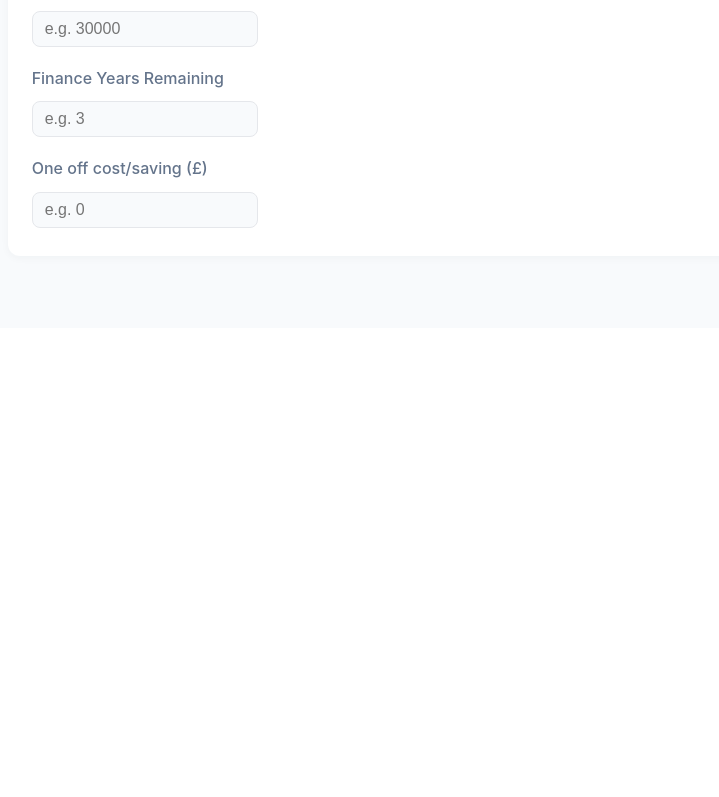
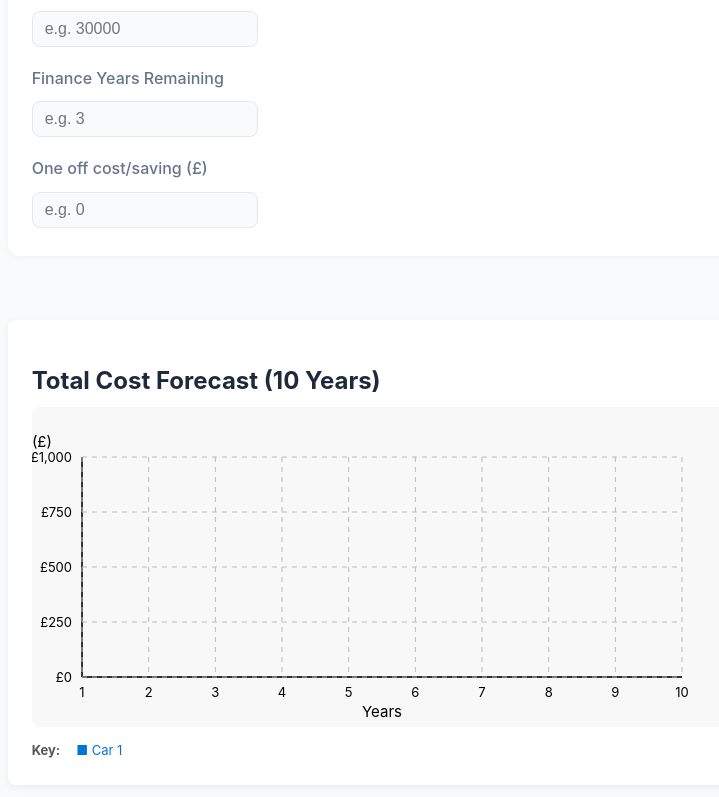
Before and after one commit to nbetts/vibe-finance-planner, a React (Vite) app: page /car-finance in a window 1280 px wide. Shown: the part 1223-2020 px from the top of the page, without its empty margins (200-919 px from the left). Before the commit the page ends 1551 px from the top, so only its background shows below. Built offline with nearby package versions, Linux system fonts and the light colour scheme.

Commit message:
car cost graph

```diff
--- /dev/null
+++ b/src/pages/car-finance-planner/CarCostGraph.tsx
@@ -0,0 +1,85 @@
+interface CarCostGraphProps {
+  cars: Array<{
+    label: string;
+    forecastRows: Array<{ year: number; totalCost: number }>;
+    color: string;
+  }>;
+}
+
+export default function CarCostGraph({ cars }: CarCostGraphProps) {
+  // SVG dimensions
+  const width = 700;
+  const height = 320;
+  const padding = 50;
+  const years = Array.from({ length: 10 }, (_, i) => i + 1);
+  // Find max cost for scaling
+  const maxCost = Math.max(...cars.flatMap(car => car.forecastRows.map(r => r.totalCost)), 1000);
+  // Axis scaling
+  const xScale = (year: number) => padding + ((year - 1) / 9) * (width - 2 * padding);
+  const yScale = (cost: number) => height - padding - (cost / maxCost) * (height - 2 * padding);
+
+  return (
+    <div style={{ marginTop: '2rem', background: '#fff', borderRadius: 8, boxShadow: '0 2px 8px #0001', padding: 24 }}>
+      <h2 style={{ marginBottom: 8 }}>Total Cost Forecast (10 Years)</h2>
+      <svg width={width} height={height} style={{ background: '#f8f8f8', borderRadius: 8 }}>
+        {/* Axes */}
+        <line x1={padding} y1={height - padding} x2={width - padding} y2={height - padding} stroke="#333" strokeWidth={2} />
+        <line x1={padding} y1={padding} x2={padding} y2={height - padding} stroke="#333" strokeWidth={2} />
+        {/* Dashed grid lines for X axis (vertical) */}
+        {years.map(year => (
+          <line
+            key={`vgrid-${year}`}
+            x1={xScale(year)}
+            y1={padding}
+            x2={xScale(year)}
+            y2={height - padding}
+            stroke="#bbb"
+            strokeDasharray="5,5"
+            strokeWidth={1}
+          />
+        ))}
+        {/* Dashed grid lines for Y axis (horizontal) */}
+        {[0, 0.25, 0.5, 0.75, 1].map(f => (
+          <line
+            key={`hgrid-${f}`}
+            x1={padding}
+            y1={yScale(f * maxCost)}
+            x2={width - padding}
+            y2={yScale(f * maxCost)}
+            stroke="#bbb"
+            strokeDasharray="5,5"
+            strokeWidth={1}
+          />
+        ))}
+        {/* X axis labels */}
+        {years.map(year => (
+          <text key={year} x={xScale(year)} y={height - padding + 20} fontSize={13} textAnchor="middle">{year}</text>
+        ))}
+        <text x={width / 2} y={height - 10} fontSize={15} textAnchor="middle">Years</text>
+        {/* Y axis labels */}
+        {[0, 0.25, 0.5, 0.75, 1].map(f => (
+          <text key={f} x={padding - 10} y={yScale(f * maxCost) + 5} fontSize={13} textAnchor="end">£{Math.round(f * maxCost).toLocaleString()}</text>
+        ))}
+        <text x={padding - 30} y={padding - 10} fontSize={15} textAnchor="end">Total Cost (£)</text>
+        {/* Car lines */}
+        {cars.map((car) => (
+          <polyline
+            key={car.label}
+            fill="none"
+            stroke={car.color}
+            strokeWidth={3}
+            points={car.forecastRows.map((row, idx) => `${xScale(idx + 1)},${yScale(row.totalCost)}`).join(' ')}
+          />
+        ))}
+      </svg>
+      <div style={{ marginTop: 8, fontSize: 13, color: '#555' }}>
+        <span style={{ marginRight: 16 }}><strong>Key:</strong></span>
+        {cars.map((car) => (
+          <span key={car.label} style={{ color: car.color, marginRight: 16 }}>
+            &#9632; {car.label}
+          </span>
+        ))}
+      </div>
+    </div>
+  );
+}
--- a/src/pages/car-finance-planner/index.tsx
+++ b/src/pages/car-finance-planner/index.tsx
@@ -7,6 +7,7 @@ import { CarCostBreakdown } from './CarCostBreakdown';
 import { MONTHS_PER_YEAR } from '../../constants';
 import { Link } from 'react-router-dom';
 import { v4 as uuidv4 } from 'uuid';
+import CarCostGraph from './CarCostGraph';
 
 // Car form and tab state types
 type Unit = 'year' | 'month';
@@ -39,6 +40,10 @@ interface CarTab {
   inputs: CarFormInputs;
   result: CarFinanceBreakdown | null;
 }
+
+const COLORS = [
+  '#0074D9', '#FF4136', '#2ECC40', '#FF851B', '#B10DC9', '#FFDC00', '#001f3f', '#39CCCC', '#01FF70', '#F012BE'
+];
 
 export default function CarFinancePlanner() {
   // Helper to create a blank car form
@@ -133,6 +138,7 @@ export default function CarFinancePlanner() {
     return carTab.result.roadTax + carTab.result.fuel + carTab.result.servicing + carTab.result.insurance + (carTab.result.extra ?? 0);
   };
 
+  const calculateForecastRows = (car: CarTab) => {
     let forecastRows: Array<{ year: number; residualValue: number; maintenance: number; depreciation: number; finance: number; cost: number; totalCost: number }> = [];
     const currentValue = car.inputs.currentCarValue?.trim() || '';
     const currentAge = car.inputs.currentAge?.trim() || '';
@@ -173,6 +179,9 @@ export default function CarFinancePlanner() {
         };
       });
     }
+
+    return forecastRows;
+  };
 
   return (
     <div className="planner-container">
@@ -486,8 +495,16 @@ export default function CarFinancePlanner() {
             />
           </div>
         </form>
-        <CarCostBreakdown car={cars[activeTab]} outputUnit={outputUnit} setOutputUnit={setOutputUnit} forecastRows={forecastRows} />
+        <CarCostBreakdown car={cars[activeTab]} outputUnit={outputUnit} setOutputUnit={setOutputUnit} forecastRows={calculateForecastRows(cars[activeTab])} />
       </div>
+      {/* Graph of total costs over 10 years for all cars */}
+      <CarCostGraph
+        cars={cars.map((car, idx) => ({
+          label: car.label,
+          forecastRows: calculateForecastRows(car),
+          color: COLORS[idx % COLORS.length],
+        }))}
+      />
     </div>
   );
 };
--- a/src/pages/home/index.tsx
+++ b/src/pages/home/index.tsx
@@ -3,7 +3,7 @@ import { Link } from 'react-router-dom';
 function Home() {
   return (
     <div className="planner-container">
-      <h1>Finance Planner</h1>
+      <h1>Vibe Finance Planner</h1>
       <p>Welcome to your personal finance planner. Start by exploring one of the available tools:</p>
       <ul>
         <li><Link to="/car-finance">Car Finance Planner</Link></li>
```
Lines whose indentation alone changed are shown as unchanged.
